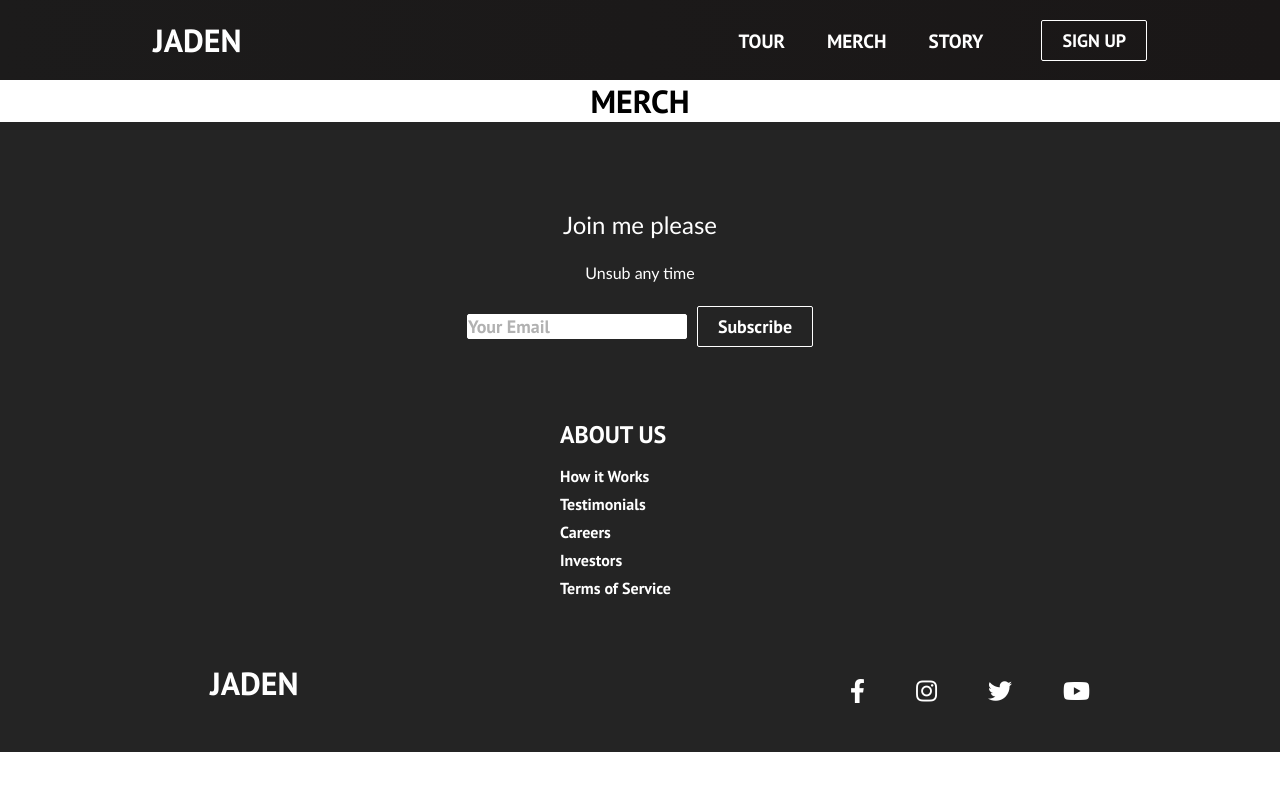
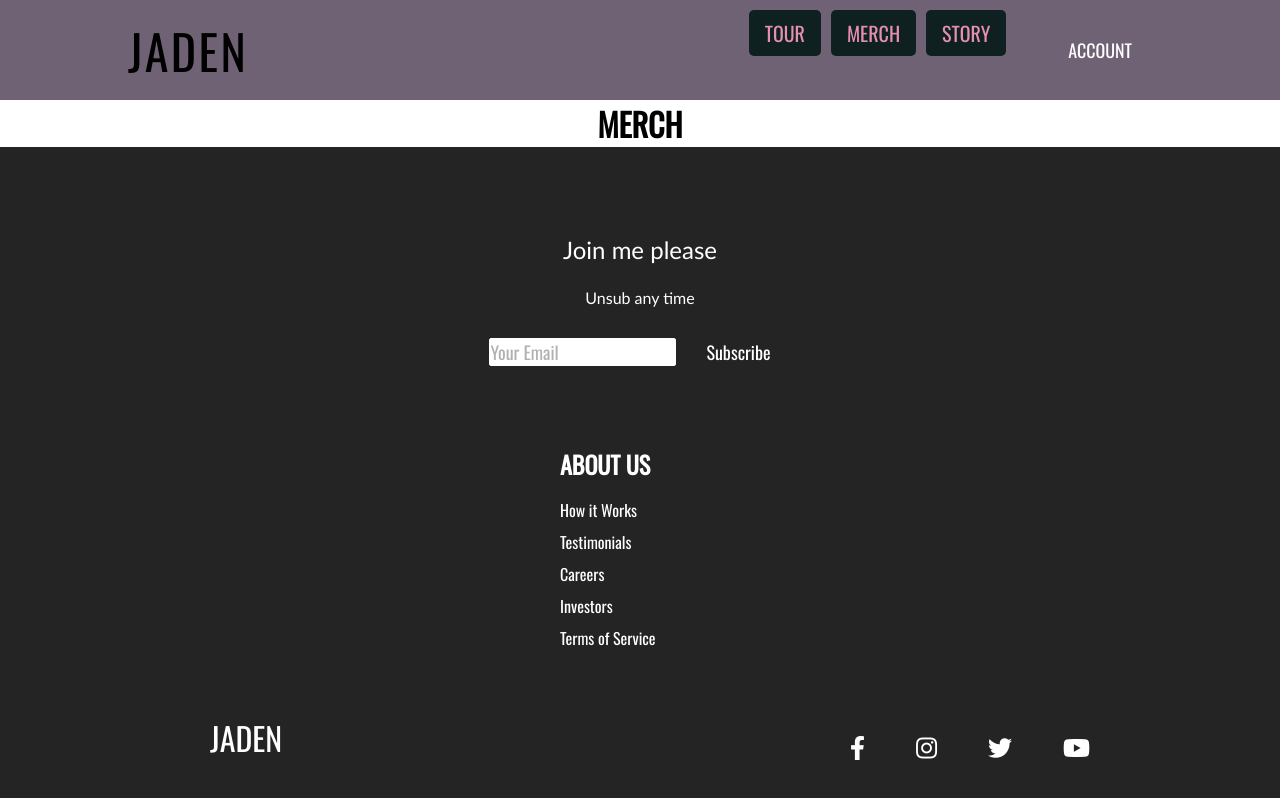
Before and after one commit to R3marks/Jaden-Training, a React (Create React App) app in the folder jaden-website/: page /merch in a window 1280 px wide. Shown: the top 798 px of the page. Built offline with nearby package versions, Linux system fonts and the light colour scheme.

Commit message:
07-12-2020

```diff
--- a/jaden-website/public/index.html
+++ b/jaden-website/public/index.html
@@ -25,10 +25,7 @@
       Learn how to configure a non-root public URL by running `npm run build`.
     -->
     <link rel="stylesheet" href="https://use.fontawesome.com/releases/v5.15.1/css/all.css" integrity="sha384-vp86vTRFVJgpjF9jiIGPEEqYqlDwgyBgEF109VFjmqGmIY/Y4HV4d3Gp2irVfcrp" crossorigin="anonymous">
-    <link
-    href="https://fonts.googleapis.com/css2?family=PT+Sans:wght@700&display=swap"
-    rel="stylesheet"
-  />
+    <link href="https://fonts.googleapis.com/css2?family=Oswald:wght@200;400&display=swap" rel="stylesheet">
     <title>React App</title>
   </head>
   <body>
--- a/jaden-website/src/App.css
+++ b/jaden-website/src/App.css
@@ -2,10 +2,11 @@
     box-sizing: border-box;
     margin: 0;
     padding: 0;
-    font-family: 'PT Sans', sans-serif;
+    font-family: 'Oswald', sans-serif, 'Trebuchet MS', 'Lucida Sans Unicode', 'Lucida Grande', 'Lucida Sans', Arial, sans-serif;
+    font-style: normal;
   }
 
-  .home,
+/*  .home,
   .services,
   .products,
   .sign-up {
@@ -17,7 +18,7 @@
   }
 
   .services {
-    /* background-image: url('/images/img-2.jpg'); */
+    /* background-image: url('/images/img-2.jpg');
     background-color: greenyellow;
     background-position: center;
     background-size: cover;
@@ -27,7 +28,7 @@
   }
 
   .products {
-    /* background-image: url('/images/img-1.jpg'); */
+    /* background-image: url('/images/img-1.jpg');
     background-color: honeydew;
     background-position: center;
     background-size: fill;
@@ -37,11 +38,11 @@
   }
 
   .sign-up {
-    /* background-image: url('/images/img-8.jpg'); */
+    /* background-image: url('/images/img-8.jpg');
     background-color: hotpink;
     background-position: center;
     background-size: cover;
     background-repeat: no-repeat;
     color: #fff;
     font-size: 100px;
-  }
+  } */
--- a/jaden-website/src/components/Button.css
+++ b/jaden-website/src/components/Button.css
@@ -1,6 +1,6 @@
-:root {
+/* :root {
     --primary: #fff;
-  }
+  } */
 
   .btn {
     padding: 8px 20px;
@@ -14,6 +14,11 @@
     background-color: var(--primary);
     color: #242424;
     border: 1px solid var(--primary);
+  }
+
+  .btn--navigation {
+    background-color: #0F2021;
+    border-radius: 5px;
   }
 
   .btn--outline {
@@ -37,7 +42,7 @@
   .btn--large:hover,
   .btn--medium:hover {
     transition: all 0.3s ease-out;
-    background: #fff;
+    background: #2b5f61;
     color: #242424;
     transition: 250ms;
   }
--- a/jaden-website/src/components/Button.js
+++ b/jaden-website/src/components/Button.js
@@ -2,7 +2,7 @@ import React from 'react';
 import './Button.css';
 import { Link } from 'react-router-dom';
 
-const STYLES = ['btn--primary', 'btn--outline'];
+const STYLES = ['btn--primary', 'btn--outline', 'btn--navigation'];
 
 const SIZES = ['btn--medium', 'btn--large'];
 
--- a/jaden-website/src/components/CardItem.js
+++ b/jaden-website/src/components/CardItem.js
@@ -6,7 +6,7 @@ function CardItem(props) {
         <>
             <li className="cards__item">
                 <Link className="cards__item__link" to={props.path}>
-                    <figure classname="cards__item__pic-wrap" data-category={props.label}>
+                    <figure className="cards__item__pic-wrap" data-category={props.label}>
                         <img className="cards__item__img" src={props.src} alt="Travel image" />
                     </figure>
                     <div className="cards__item__info">
--- a/jaden-website/src/components/Navbar.css
+++ b/jaden-website/src/components/Navbar.css
@@ -1,6 +1,7 @@
 .navbar {
-    background: linear-gradient(90deg, rgb(28, 27, 27) 0%, rgb(26, 23, 23) 100%);
-    height: 80px;
+    /* background: linear-gradient(90deg, rgb(28, 27, 27) 0%, rgb(26, 23, 23) 100%); */
+    background: #6f6275;
+    height: 100px;
     display: flex;
     justify-content: center;
     align-items: center;
@@ -14,11 +15,26 @@
     display: flex;
     justify-content: center;
     align-items: center;
-    height: 80px;
-    max-width: 1500px;
+    height: 100px;
+    width: 100%;
 }
 
-  .navbar-logo {
+.navbar-jaden {
+    font-weight: normal;
+    font-size: 48px;
+    display: flex;
+    align-items: flex-start;
+    text-align: left;
+    letter-spacing: 0.05em;
+    text-decoration: none;
+    color: #000000;
+}
+
+.navbar-jaden:hover {
+  color: #b1b1b1;
+}
+
+/* .navbar-logo {
     color: #fff;
     justify-self: start;
     margin-left: 20px;
@@ -27,7 +43,7 @@
     font-size: 2rem;
     display: flex;
     align-items: center;
-  }
+} */
 
 .fa-typo3 {
     margin-left: 0.5rem;
@@ -37,6 +53,7 @@
 .nav-menu {
     display: grid;
     grid-template-columns: repeat(4, auto);
+    grid-template-rows: auto;
     grid-gap: 10px;
     list-style: none;
     text-align: center;
@@ -50,16 +67,20 @@
 }
 
 .nav-links {
-    color: #fff;
+    background-color: #0F2021;
+    border-radius: 5px;
+    color: #E68FB1;
     display: flex;
     align-items: center;
     text-decoration: none;
     padding: 0.5rem 1rem;
-    height: 100%;
+    /* height: 100%; */
+    align-items: center;
+    font-size: 20px;
 }
 
 .nav-links:hover {
-    border-bottom: 4px solid #fff;
+    border-bottom: 4px solid #0F2021;
     transition: all 0.2s ease-out;
 }
 
@@ -93,7 +114,7 @@
     }
 
     .nav-menu.active {
-      background: #242222;
+      /* background: #242222; */
       left: 0;
       opacity: 1;
       transition: all 0.5s ease;
@@ -108,7 +129,7 @@
     }
 
     .nav-links:hover {
-      background-color: #fff;
+      /* background-color: #fff; */
       color: #242424;
       border-radius: 0;
     }
--- a/jaden-website/src/components/Navbar.js
+++ b/jaden-website/src/components/Navbar.js
@@ -28,7 +28,7 @@ function Navbar() {
         <>
             <nav className="navbar">
                 <div className="navbar-container">
-                    <Link to="/" className="navbar-logo" onClick={closeMobileMenu}>JADEN</Link>
+                    <Link to="/" className="navbar-jaden" onClick={closeMobileMenu}>JADEN</Link>
                     <div className="menu-icon" onClick={handleClick}>
                         <i className={click ? 'fas fa-times': 'fas fa-bars'} />
                     </div>
@@ -50,11 +50,11 @@ function Navbar() {
                         </li>
                         <li className="nav-item">
                             <Link to='/sign-up' className='nav-links-mobile' onClick={closeMobileMenu}>
-                                SIGN UP
+                                ACCOUNT
                             </Link>
                         </li>
                     </ul>
-                    {button && <Button buttonStyle='btn--outline'>SIGN UP</Button>}
+                    {button && <Button buttonStyle='btn--outline'>ACCOUNT</Button>}
                 </div>
             </nav>
 
```
Also changed, not shown: 2 other files (tests, documents, lock files or other folders). Lines whose indentation alone changed are shown as unchanged.
